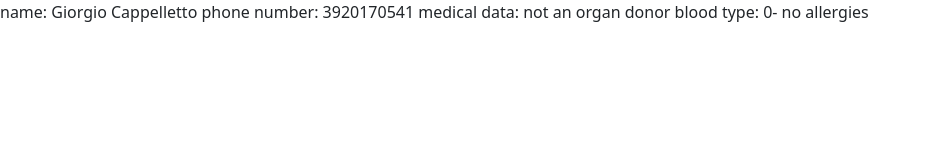
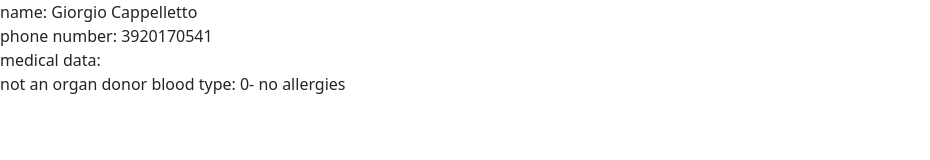
Before and after one commit to giocappe2008/sanitary-card, a plain HTML site: page index.html in a window 1280 px wide. Shown: the whole page, without its empty margins (0-930 px from the left). Drawn offline with nearby package versions, Linux system fonts and the light colour scheme.

Commit message:
Update index.html

```diff
--- a/index.html
+++ b/index.html
@@ -10,14 +10,17 @@
 </head>
 <body>
   <div>
-name: Giorgio Cappelletto
+name: Giorgio Cappelletto</div>
+<div>
 phone number: 3920170541
-
+ </div>
+<div>
 medical data:
+</div>
 not an organ donor
 blood type: 0-
 no allergies
 
-  </div>
+
 </body>
 </html>
```
